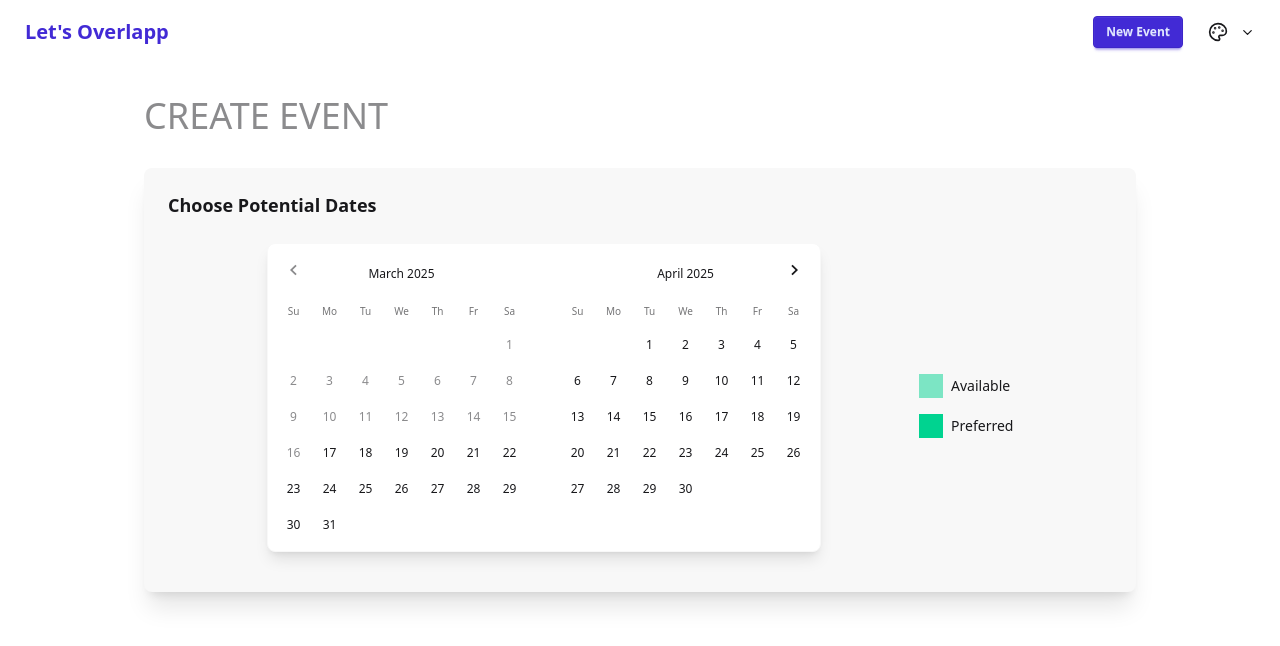
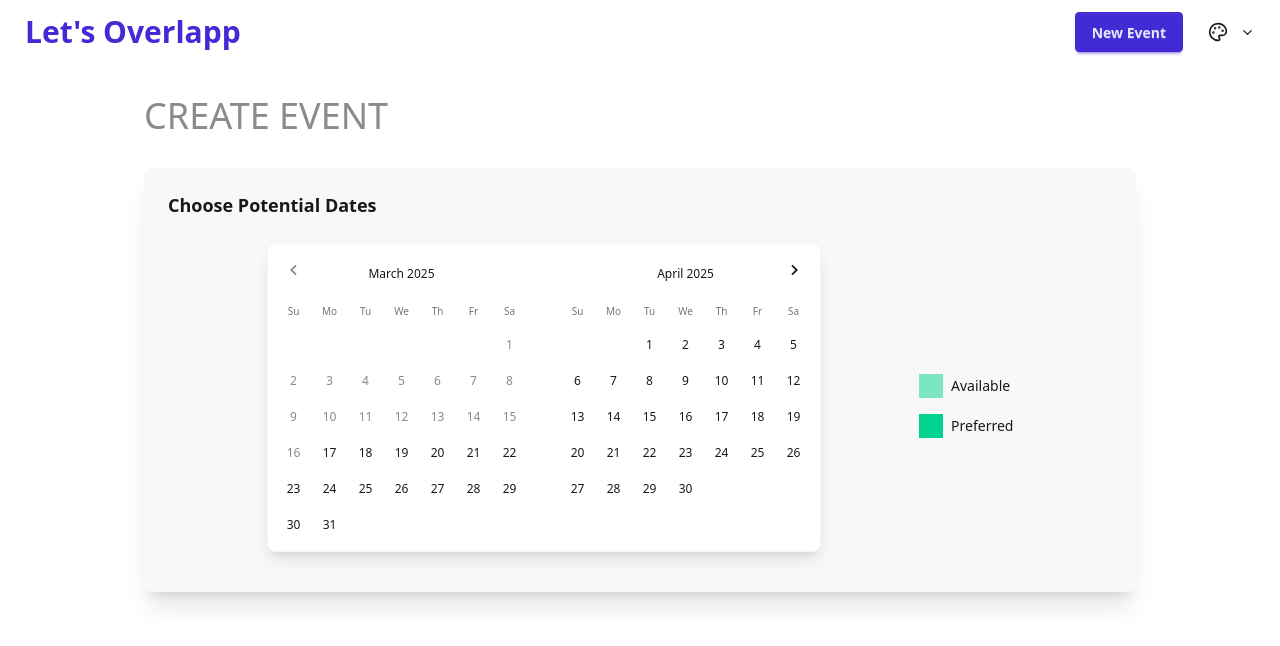
Before and after one commit to logstown/lets-overlapp, a Next.js app: page /event/create in a window 1280 px wide. Shown: the top 646 px of the page. Built offline with nearby package versions, Linux system fonts and the light colour scheme.

Commit message:
small changes

```diff
--- a/app/event/layout.tsx
+++ b/app/event/layout.tsx
@@ -6,12 +6,12 @@ export default function EventLayout({ children }: { children: React.ReactNode })
     <>
       <div className='navbar'>
         <div className='flex-1'>
-          <Link href='/' className='btn btn-ghost text-primary text-xl'>
+          <Link href='/' className='btn btn-ghost text-primary text-2xl lg:text-3xl'>
             Let's Overlapp
           </Link>
         </div>
         <div className='flex items-center gap-2'>
-          <Link href='/event/create' className='btn btn-primary btn-sm'>
+          <Link href='/event/create' className='btn btn-primary btn-sm lg:btn-md'>
             New Event
           </Link>
           <ThemeChooser />
--- a/components/ContinueButton.tsx
+++ b/components/ContinueButton.tsx
@@ -59,7 +59,7 @@ export default function ContinueButton({
       <dialog ref={modal} className='modal'>
         <div className='modal-box'>
           <h3 className='mb-4 text-lg font-bold'>
-            {eventId ? 'Last Step' : 'Create Event'}
+            {eventId ? 'Last Step' : 'Just a few more details...'}
           </h3>
           <form action={formAction} ref={formRef}>
             {!eventId && (
```
